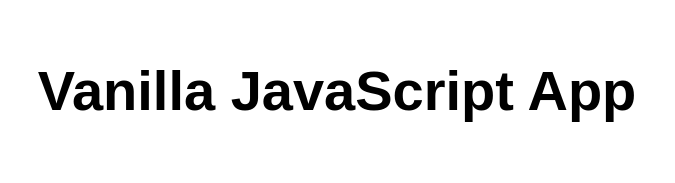
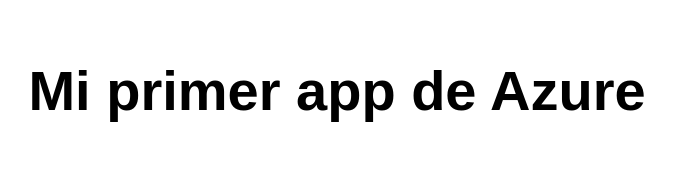
Before and after one commit to fvsjxsee/my-first-static-web-app, a website: page src/index.html in a window 1280 px wide. Shown: the whole page, without its empty margins (303-978 px from the left). Drawn offline with Linux system fonts and the light colour scheme.

Commit message:
Mi tercer cambio en la web

```diff
--- a/src/index.html
+++ b/src/index.html
@@ -5,12 +5,12 @@
   <meta charset="UTF-8">
   <meta name="viewport" content="width=device-width, initial-scale=1.0">
   <link rel="stylesheet" href="styles.css">
-  <title>Mi primer app de Azure</title>
+  <title>Vanilla JavaScript App</title>
 </head>
 
 <body>
   <main>
-    <h1>Vanilla JavaScript App</h1>
+    <h1>Mi primer app de Azure </h1>
   </main>
 </body>
 
```
